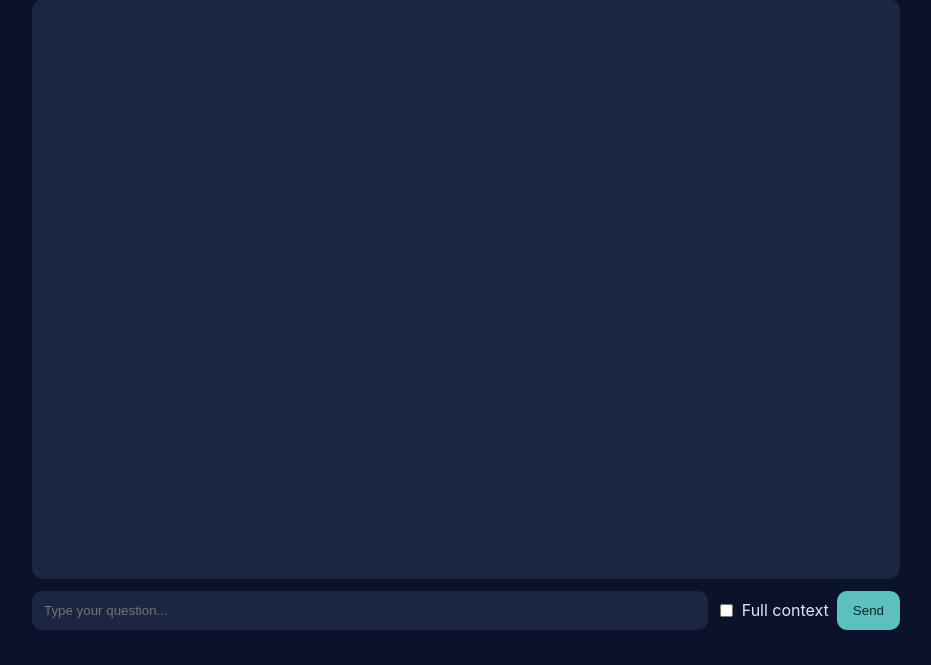
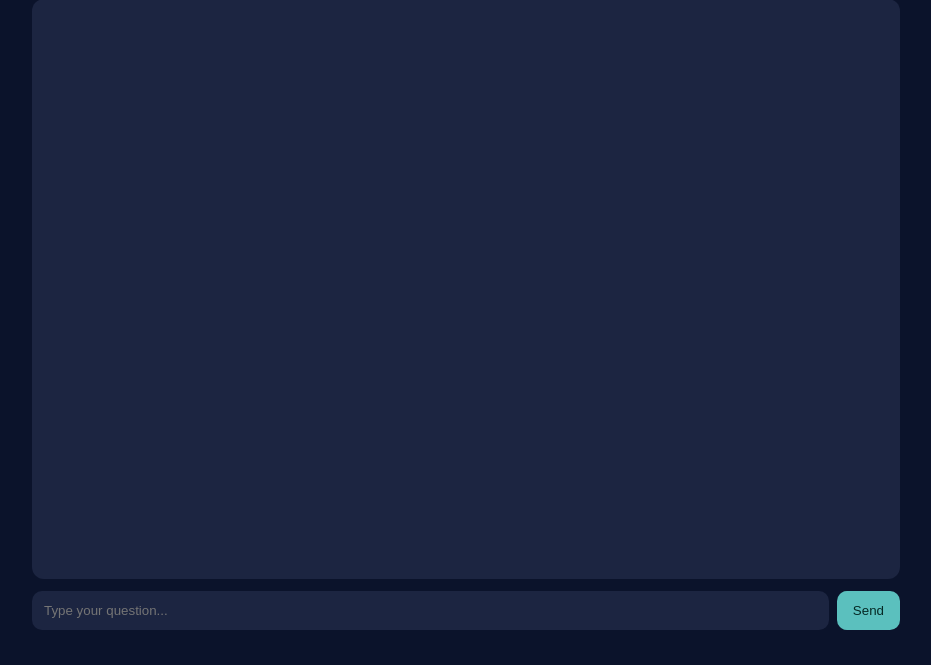
Before and after one commit to mantu-sharma2/pre-post-compare-Agent, a Flask app: page / in a window 1280 px wide. Shown: the part 135-800 px from the top of the page, without its empty margins (174-1105 px from the left). Run offline with Flask 3, Linux system fonts and the light colour scheme.

Commit message:
final commit 2

```diff
--- a/app.py
+++ b/app.py
@@ -29,7 +29,7 @@ def index():
 def chat_api():
     payload = request.get_json(force=True)
     user_query: str = (payload or {}).get("query", "").strip()
-    want_full: bool = bool((payload or {}).get("full", False))
+    want_full: bool = True
     if not user_query:
         return jsonify({"error": "query is required"}), 400
 
@@ -52,9 +52,9 @@ def chat_api():
     comparison_html = None
     if wants_compare:
         with open(PRE_XML_FILE_PATH, "r", encoding="utf-8", errors="ignore") as f:
-            pre_text = f.read()[:MAX_FULL_CONTEXT_CHARS]
+            pre_text = f.read()
         with open(POST_XML_FILE_PATH, "r", encoding="utf-8", errors="ignore") as f:
-            post_text = f.read()[:MAX_FULL_CONTEXT_CHARS]
+            post_text = f.read()
         comp = compare_xml(pre_text, post_text)
         if "error" in comp:
             comparison_html = f"<p>Comparison error: {comp['error']}</p>"
--- a/config.py
+++ b/config.py
@@ -15,7 +15,7 @@ PRE_XML_FILE_PATH = "pre.xml"
 POST_XML_FILE_PATH = "post.xml"
 MAX_SNIPPETS = 8
 MAX_TOKENS_PER_SNIPPET = 1600  # characters per snippet
-MAX_FULL_CONTEXT_CHARS = 200000  # safety cap when sending entire files
+MAX_FULL_CONTEXT_CHARS = 1500000  # increase cap to reduce truncation risk
 RETRIEVAL_TAGS_OF_INTEREST = {
     "ENBFunction",
     "EUtranCellFDD",
--- a/services/prompt_builder.py
+++ b/services/prompt_builder.py
@@ -5,7 +5,12 @@ SYSTEM_PROMPT = (
     "You are a precise telecom configuration assistant operating with two XMLs: pre.xml and post.xml. "
     "- If the user asks for comparison, output three sections in order: "
     "(1) Structure Same?, (2) Totals (pre vs post), (3) Differences (key tag frequency diffs and notable paths only in one). "
-    "- Otherwise, answer grounded strictly in the provided context with minimal tokens, and recommend which file better fits if applicable. "
+    "- Otherwise (non-comparison queries), answer grounded strictly in the provided context with minimal tokens. "
+    "Return ONLY the result asked for, as short and precise lines separated by newlines. "
+    "Do NOT include explanations, headers, bullets, or extra prose. If multiple values, list each on its own line. "
+    "After the result lines, add one final short line starting with 'Summary:' that briefly comments on the result (≤15 words). "
+    "If the answer isn't present in context, reply exactly: 'Not found in provided context.' "
+    "When applicable, you may mention which file (pre or post) better fits within the Summary line only. "
     "Use concise, readable formatting; avoid speculation."
 )
 
--- a/static/app.js
+++ b/static/app.js
@@ -1,7 +1,6 @@
 const chatEl = document.getElementById("chat");
 const formEl = document.getElementById("chat-form");
 const inputEl = document.getElementById("query");
-const fullEl = document.getElementById("full-context");
 
 function appendMessage(role, text) {
   const div = document.createElement("div");
@@ -25,7 +24,7 @@ formEl.addEventListener("submit", async (e) => {
     const resp = await fetch("/api/chat", {
       method: "POST",
       headers: { "Content-Type": "application/json" },
-      body: JSON.stringify({ query: q, full: !!(fullEl && fullEl.checked) }),
+      body: JSON.stringify({ query: q, full: true }),
     });
     const data = await resp.json();
     const bubble = chatEl.lastChild.querySelector(".bubble");
--- a/templates/index.html
+++ b/templates/index.html
@@ -25,12 +25,6 @@
             placeholder="Type your question..."
             autocomplete="off"
           />
-          <label
-            title="Send entire pre/post XML instead of top snippets"
-            style="display: flex; align-items: center; gap: 6px"
-          >
-            <input type="checkbox" id="full-context" /> Full context
-          </label>
           <button type="submit">Send</button>
         </form>
       </main>
```
